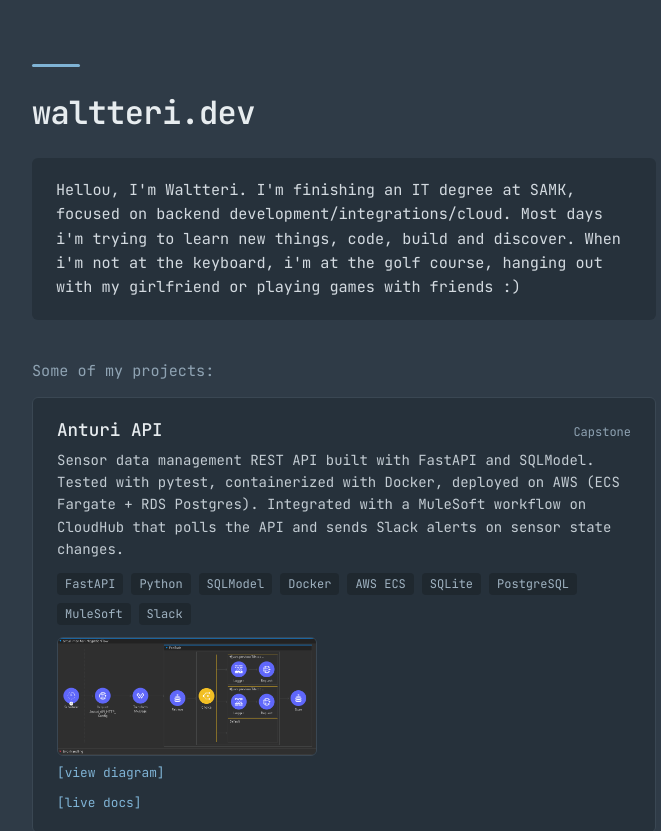
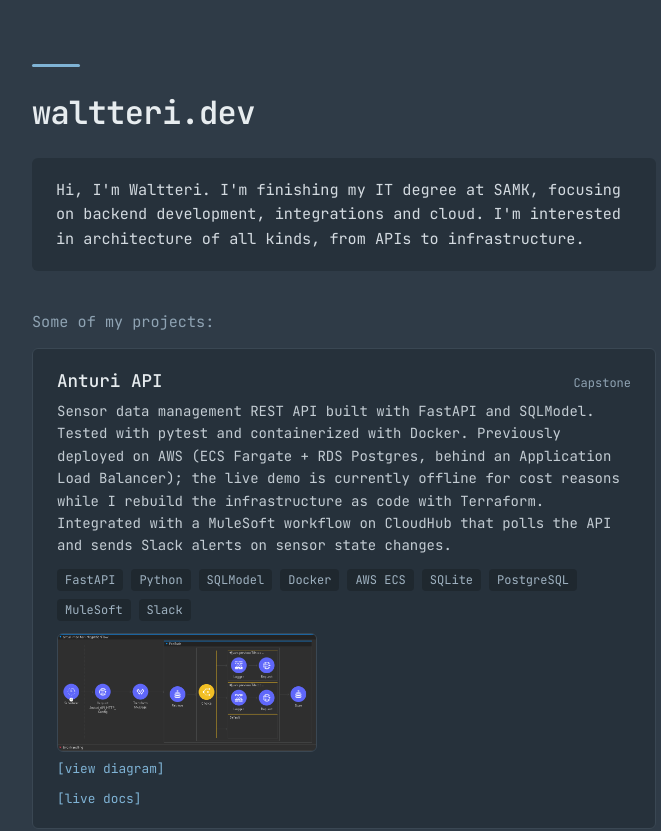
Before and after one commit to waltterir/portfolio-page, a React app: page / in a window 1280 px wide. Shown: the top 831 px of the page, without its empty margins (296-957 px from the left). Built offline with nearby package versions, Linux system fonts and the light colour scheme; the HTML template or start-up script is replaced by a standard one.

Commit message:
add: added description for anturi-api that aws deplyment will be replaced with terraform

```diff
--- a/src/App.tsx
+++ b/src/App.tsx
@@ -16,7 +16,7 @@
     name: "Anturi API",
     tag: "Capstone",
     description:
-      "Sensor data management REST API built with FastAPI and SQLModel. Tested with pytest, containerized with Docker, deployed on AWS (ECS Fargate + RDS Postgres). Integrated with a MuleSoft workflow on CloudHub that polls the API and sends Slack alerts on sensor state changes.",
+      "Sensor data management REST API built with FastAPI and SQLModel. Tested with pytest and containerized with Docker. Previously deployed on AWS (ECS Fargate + RDS Postgres, behind an Application Load Balancer); the live demo is currently offline for cost reasons while I rebuild the infrastructure as code with Terraform. Integrated with a MuleSoft workflow on CloudHub that polls the API and sends Slack alerts on sensor state changes.",
     stack: [
       "FastAPI",
       "Python",
@@ -28,7 +28,7 @@
       "MuleSoft",
       "Slack",
     ],
-    link: "http://anturi-api-alb-1717429430.eu-north-1.elb.amazonaws.com/docs",
+    link: "https://github.com/waltterir/anturi-api",
   },
   {
     name: "Book API",
@@ -58,11 +58,9 @@
         <div className="intro">
           <h1>waltteri.dev</h1>
           <p>
-            Hellou, I'm Waltteri. I'm finishing an IT degree at SAMK, focused on
-            backend development/integrations/cloud. Most days i'm trying to
-            learn new things, code, build and discover. When i'm not at the
-            keyboard, i'm at the golf course, hanging out with my girlfriend or
-            playing games with friends :)
+            Hi, I'm Waltteri. I'm finishing my IT degree at SAMK, focusing on
+            backend development, integrations and cloud. I'm interested in
+            architecture of all kinds, from APIs to infrastructure.
           </p>
         </div>
 
```
